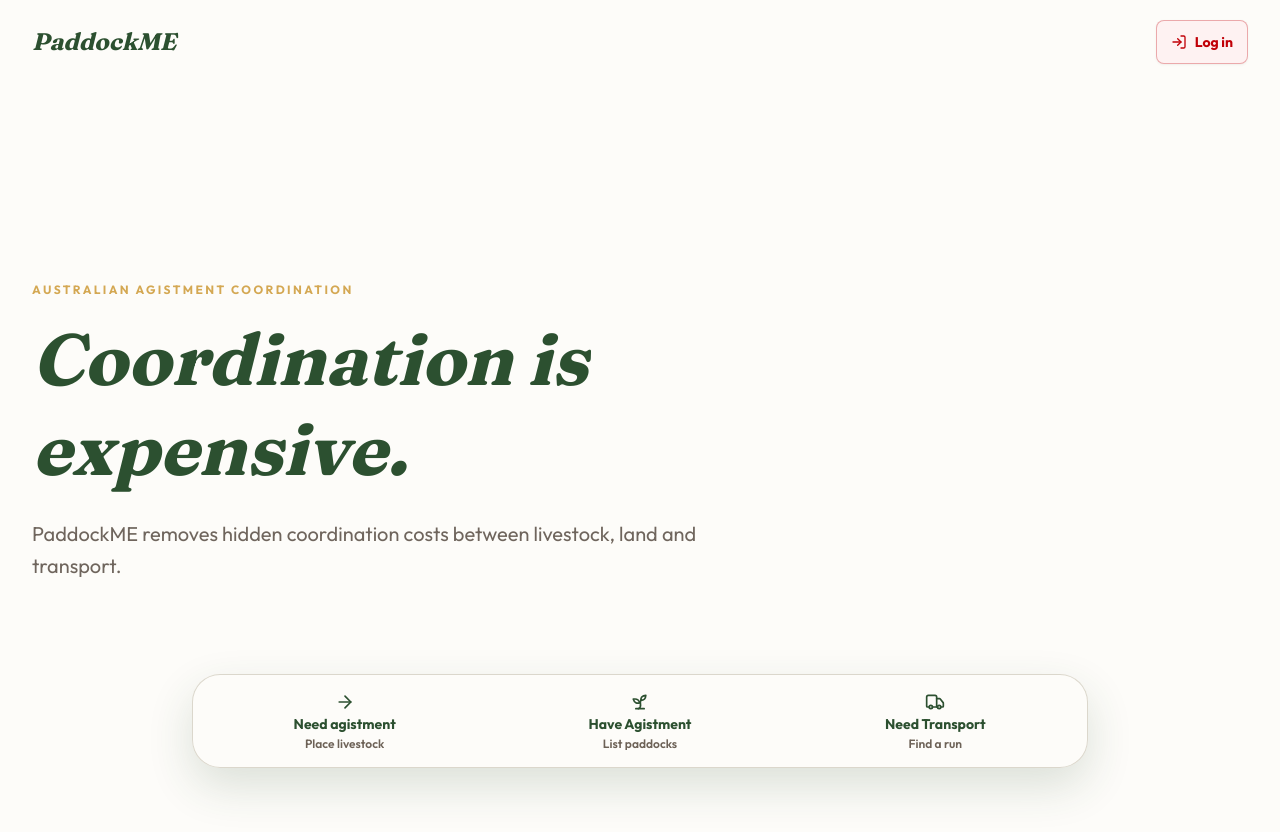
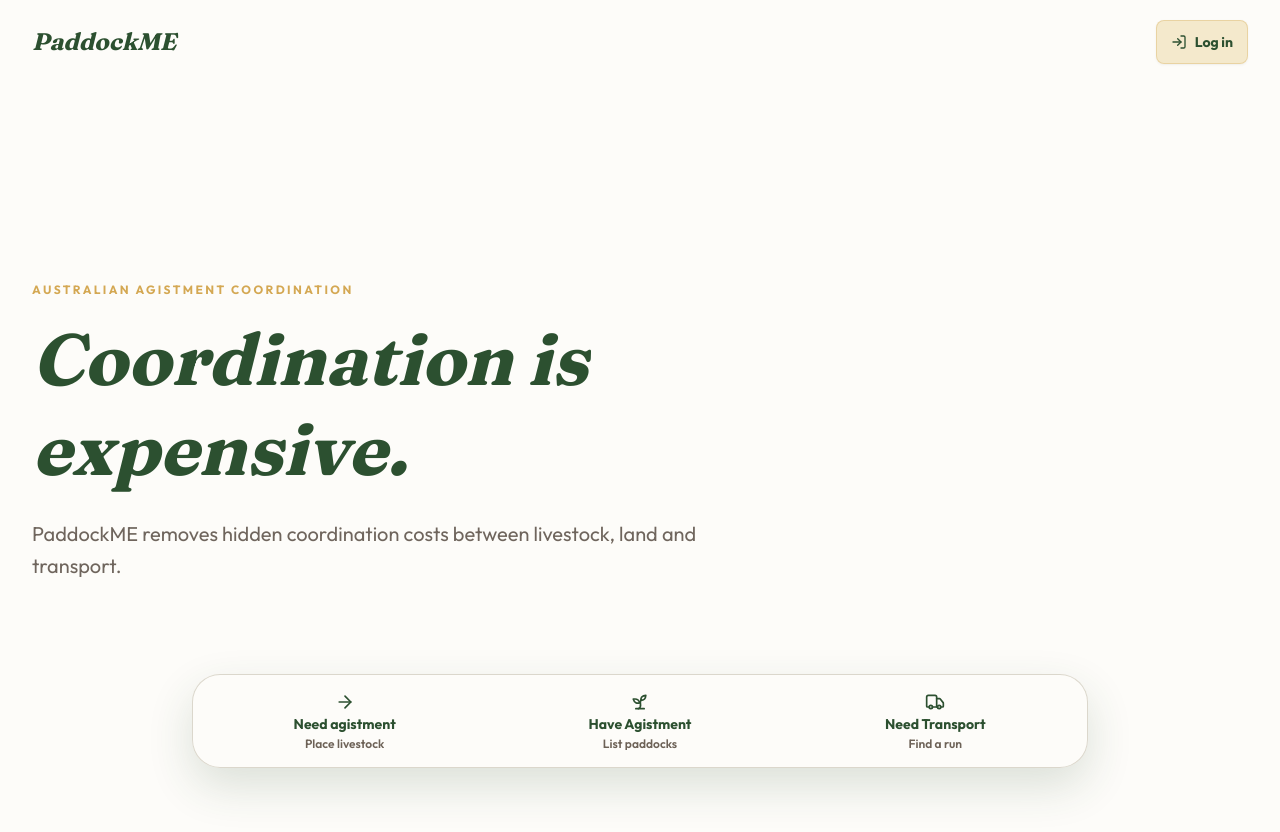
Before and after one commit to jwcoleman87-collab/paddockme, a Next.js app: page / in a window 1280 px wide. Shown: the top 832 px of the page. Built offline with nearby package versions, Linux system fonts and the light colour scheme.

Commit message:
Refresh landing login button

```diff
--- a/src/app/page.tsx
+++ b/src/app/page.tsx
@@ -33,7 +33,7 @@ export default function HomePage() {
         </Link>
         <Link
           href="/sign-in"
-          className="inline-flex min-h-11 shrink-0 items-center gap-2 rounded-[8px] border border-red-700/30 bg-red-50 px-3.5 text-sm font-bold text-red-700 shadow-sm shadow-bark/5 transition hover:bg-red-100 focus-visible:outline-none focus-visible:ring-2 focus-visible:ring-red-700 focus-visible:ring-offset-2 focus-visible:ring-offset-warm-white"
+          className="inline-flex min-h-11 shrink-0 items-center gap-2 rounded-[8px] border border-ochre/35 bg-ochre-light/80 px-3.5 text-sm font-bold text-sage-deep shadow-sm shadow-bark/5 transition hover:border-sage-glow hover:bg-sage-mist focus-visible:outline-none focus-visible:ring-2 focus-visible:ring-sage focus-visible:ring-offset-2 focus-visible:ring-offset-warm-white"
           aria-label="Log in to your PaddockME account"
         >
           <LogIn className="h-4 w-4" aria-hidden />
```
